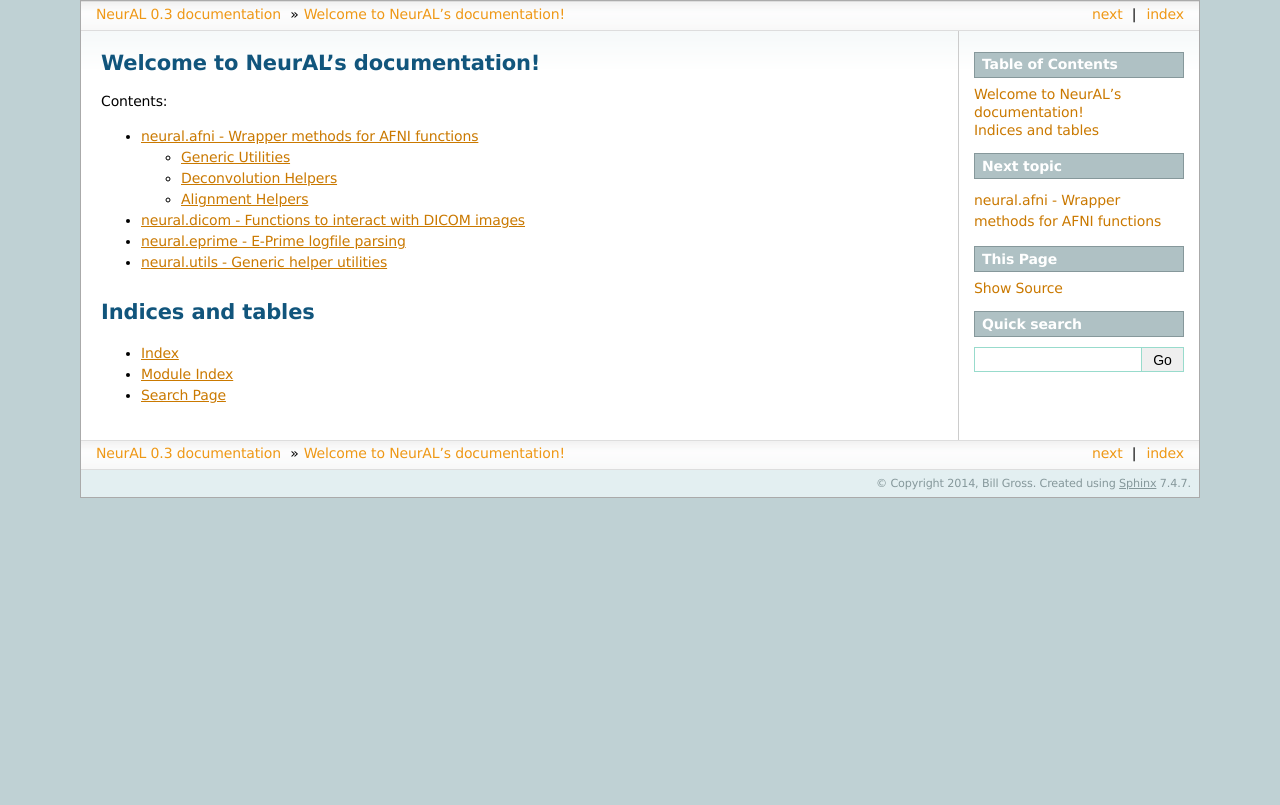
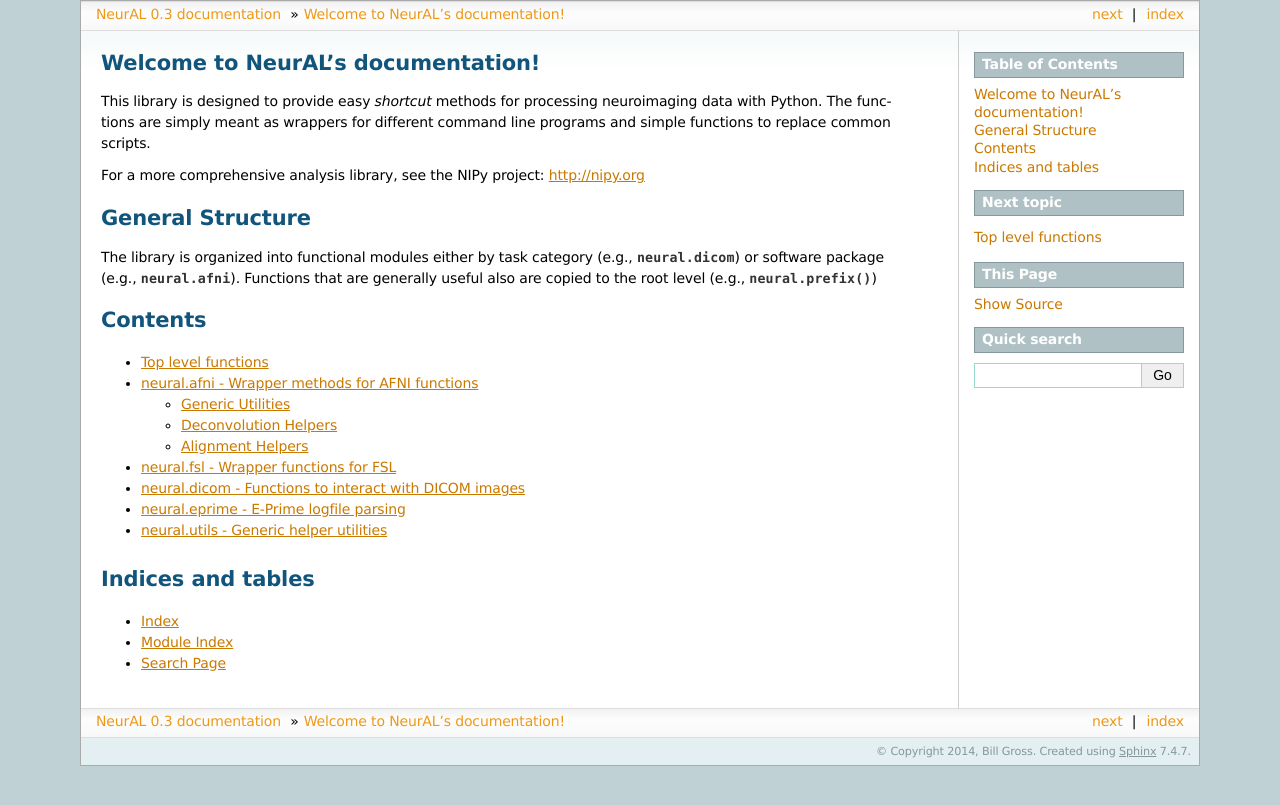
Before and after one commit to azraq27/neural, a Sphinx documentation site: the page built from docs/source/index.rst, in a window 1280 px wide. Shown: the top 805 px of the page. Built offline with Sphinx 7.4.7, drawn with Linux system fonts in a browser that asks for light colours.

Commit message:
minor changes

```diff
--- /dev/null
+++ b/docs/source/fsl.rst
@@ -0,0 +1,5 @@
+neural.fsl - Wrapper functions for FSL
+======================================
+
+.. automodule:: neural.fsl
+	:members:
--- a/docs/source/index.rst
+++ b/docs/source/index.rst
@@ -6,12 +6,28 @@
 Welcome to NeurAL's documentation!
 ==================================
 
-Contents:
+This library is designed to provide easy *shortcut* methods for processing neuroimaging data
+with Python. The functions are simply meant as wrappers for different command line programs
+and simple functions to replace common scripts.
+
+For a more comprehensive analysis library, see the NIPy project: http://nipy.org
+
+
+General Structure
+====================
+
+The library is organized into functional modules either by task category (e.g., :mod:`neural.dicom`) or software package (e.g., :mod:`neural.afni`). Functions that are
+generally useful also are copied to the root level (e.g., :meth:`neural.prefix`)
+
+Contents
+=========
 
 .. toctree::
    :maxdepth: 2
 
+   top_level
    afni
+   fsl
    dicom
    eprime
    utils
--- a/neural/__init__.py
+++ b/neural/__init__.py
@@ -14,3 +14,6 @@ import afni
 import fsl
 import eprime
 import dicom
+
+# functions that are useful/general enough to be on top-level, not in a specific module:
+from afni import dset_info,subbrick,cdf,voxel_count,prefix,suffix
```
Also changed, not shown: docs/source/top_level.rst (added, +12 -0 lines), 1 other file.
